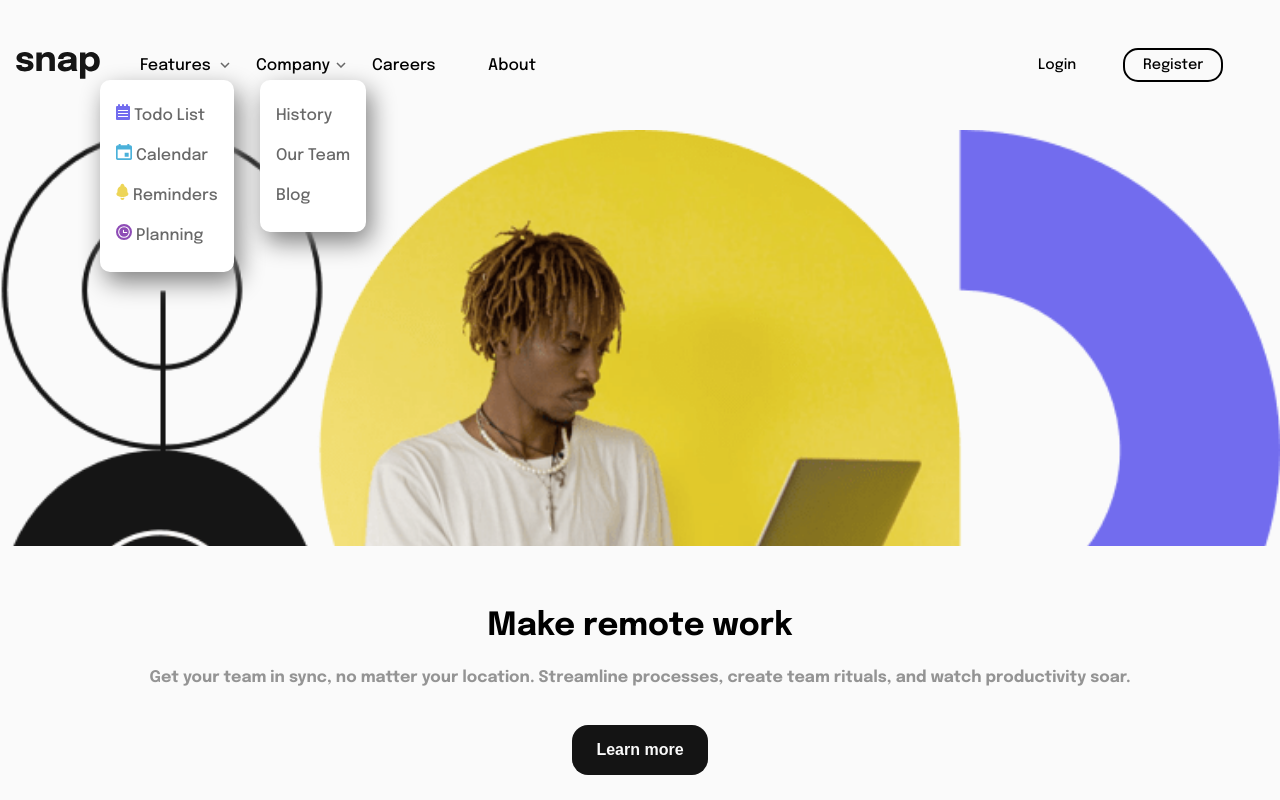
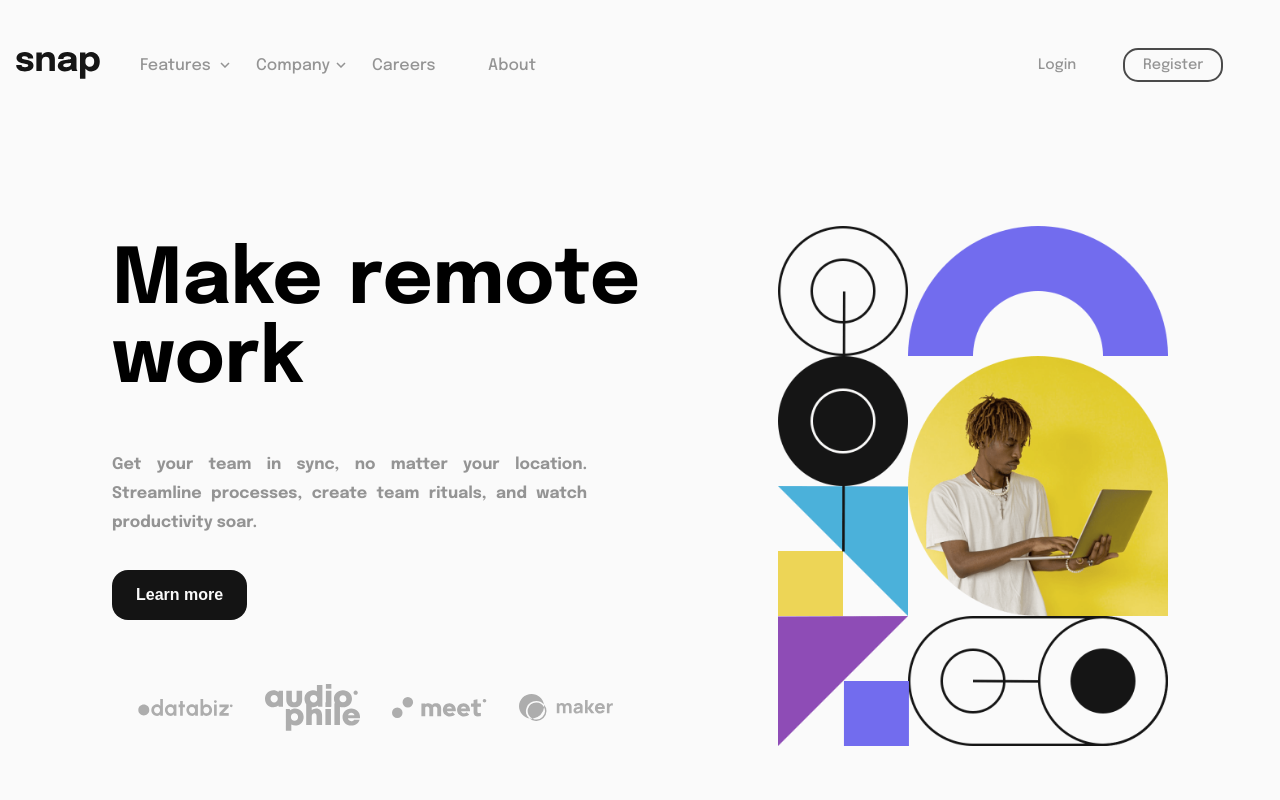
Before and after one commit to HualDev/DropDownNavigation, a plain HTML site: page index.html in a window 1280 px wide. Shown: the top 800 px of the page. Drawn offline with Linux system fonts and the light colour scheme.

Commit message:
Header and Body Desktop Version

```diff
--- a/index.html
+++ b/index.html
@@ -67,7 +67,7 @@
       </div>
 
     </nav>
-
+    <div class="content">
       <header>
       </header>
 
@@ -85,6 +85,8 @@
           <img src="./images/client-maker.svg" alt="Maker Logo">
         </div>
       </div>
+    </div>
+
   </main>
 
   <div class="attribution">
--- a/style.css
+++ b/style.css
@@ -69,6 +69,8 @@ nav{
 li{
     list-style: none;
     margin-top: 1rem;
+    color: var(--mediumGray);
+    opacity: 0.7;
 }
 
 .arrowDown{
@@ -79,7 +81,7 @@ li{
 
 .subMenuDetails{
     padding-left: 1rem;
-    /* display: none; */
+    display: none;
 
 }
 
@@ -198,5 +200,37 @@ button{
         left: 10rem;
     }
 
+    .content{
+        display: flex;
+        flex-direction: row-reverse;
+        justify-content: space-between;
+        align-items: center;
+        padding: 3rem 7rem;
+    }
 
+    header{
+        background-image: url('./images/image-hero-desktop.png');
+        background-size: contain;
+        background-position: right;
+        width: 40%;
+        height: 65vh;
+    }
+
+    h1{
+        font-size: 4.8rem;
+        text-align: justify;
+    }
+
+    p{
+        text-align: justify;
+        margin: 0;
+    }
+
+    button{
+        margin: 2rem 0;
+    }
+
+    .details{
+        width: 50%;
+    }
 }
```
Lines whose indentation alone changed are shown as unchanged.
